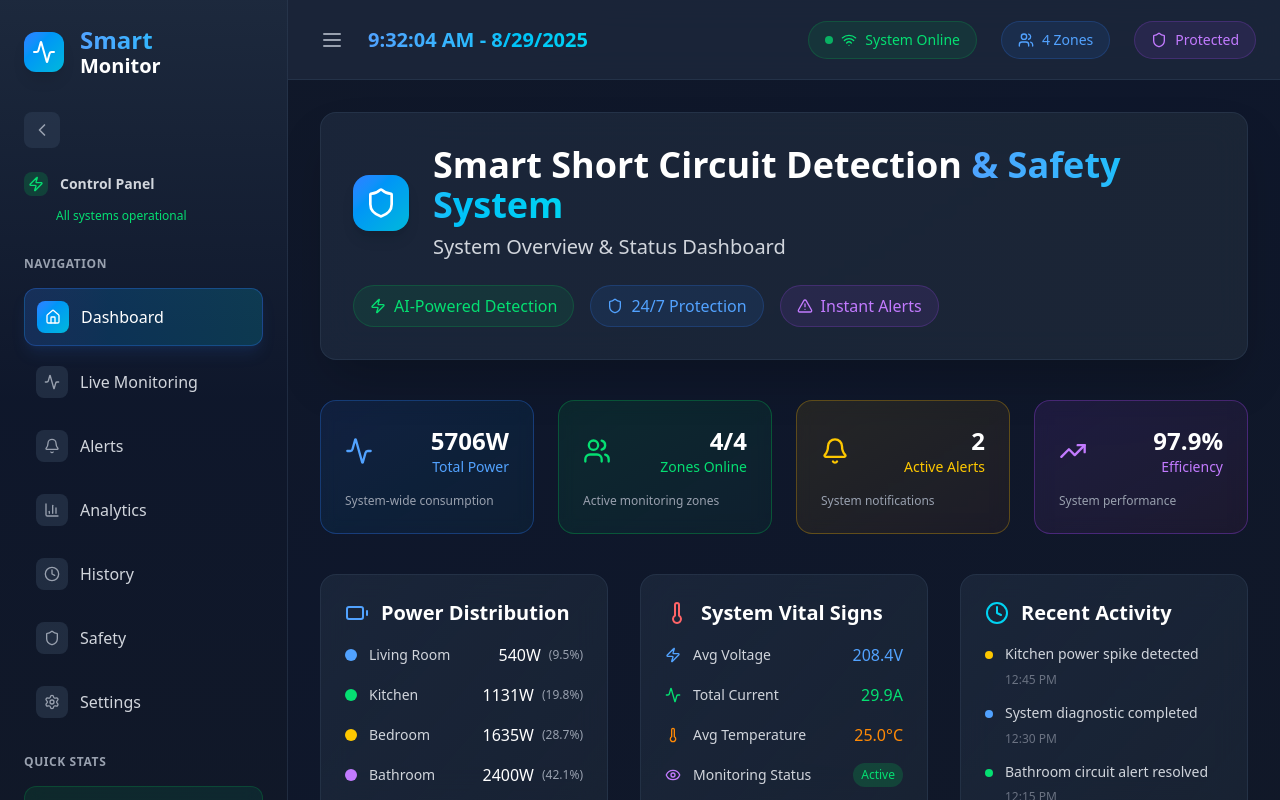
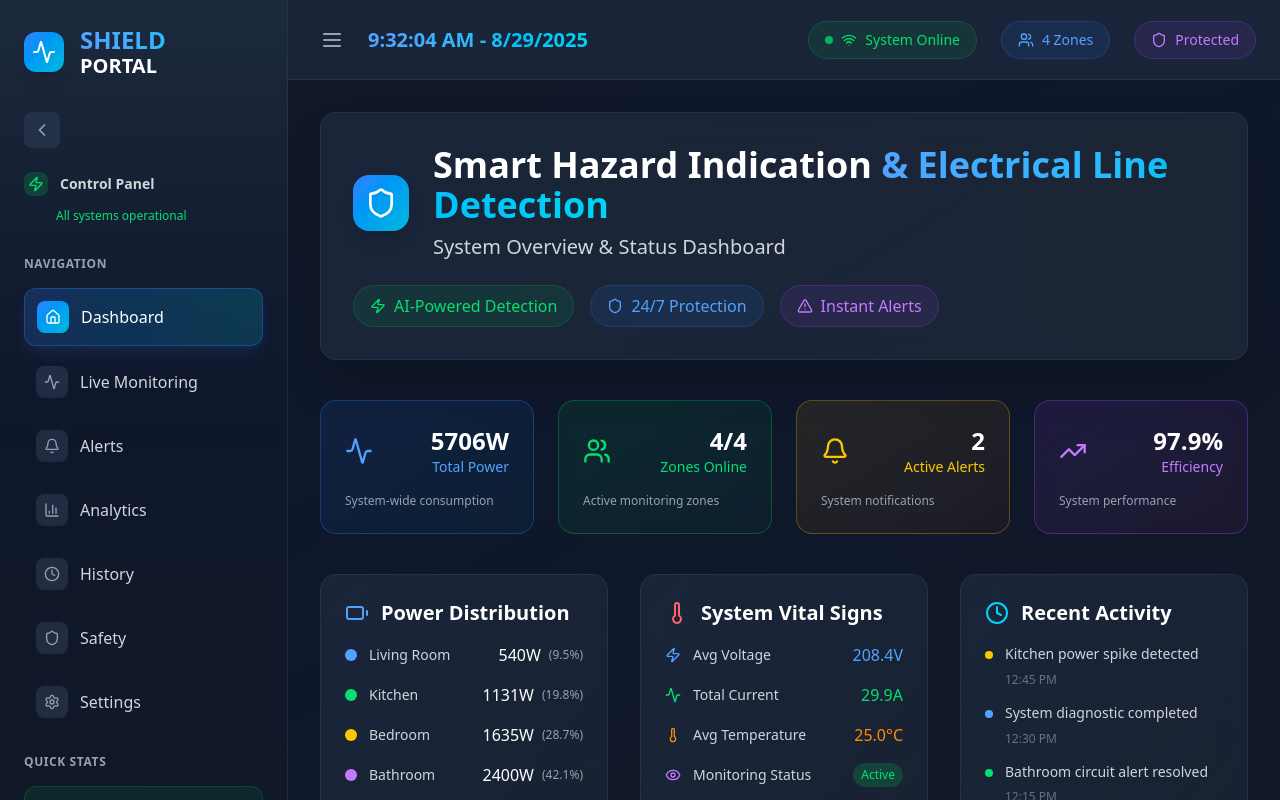
Before and after one commit to Ayush0115D/major-project, a React (Vite) app in the folder smart-home-frontend/: page / in a window 1280 px wide. Built offline with nearby package versions, Linux system fonts and the light colour scheme; the HTML template or start-up script is replaced by a standard one.

Commit message:
updated dashboard

```diff
--- a/smart-home-frontend/src/components/SmartMonitor/Sidebar.jsx
+++ b/smart-home-frontend/src/components/SmartMonitor/Sidebar.jsx
@@ -55,9 +55,9 @@ const Sidebar = ({ currentView, setCurrentView, roomData, alerts, isOpen, toggle
               {isOpen && (
                 <div className="ml-4 flex-1">
                   <h1 className="text-2xl font-bold bg-gradient-to-r from-blue-400 to-cyan-400 bg-clip-text text-transparent">
-                    Smart
+                   SHIELD
                   </h1>
-                  <h1 className="text-xl font-bold text-white -mt-1">Monitor</h1>
+                  <h1 className="text-xl font-semibold text-white -mt-1">PORTAL</h1>
                 </div>
               )}
             </div>
--- a/smart-home-frontend/src/components/SmartMonitor/views/DashboardView.jsx
+++ b/smart-home-frontend/src/components/SmartMonitor/views/DashboardView.jsx
@@ -48,8 +48,8 @@ const DashboardView = ({ roomData, alerts }) => {
           </div>
           <div>
             <h1 className="text-4xl font-bold text-white mb-2">
-              Smart Short Circuit Detection
-              <span className="bg-gradient-to-r from-blue-400 to-cyan-400 bg-clip-text text-transparent"> & Safety System</span>
+            Smart Hazard Indication
+              <span className="bg-gradient-to-r from-blue-400 to-cyan-400 bg-clip-text text-transparent"> & Electrical Line Detection</span>
             </h1>
             <p className="text-xl text-gray-300">System Overview & Status Dashboard</p>
           </div>
```
